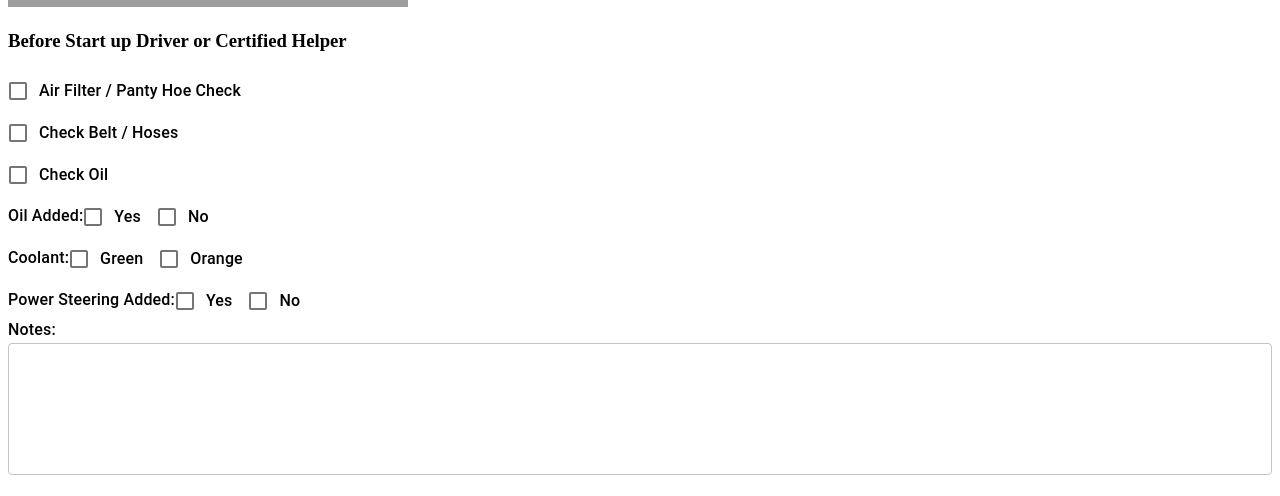
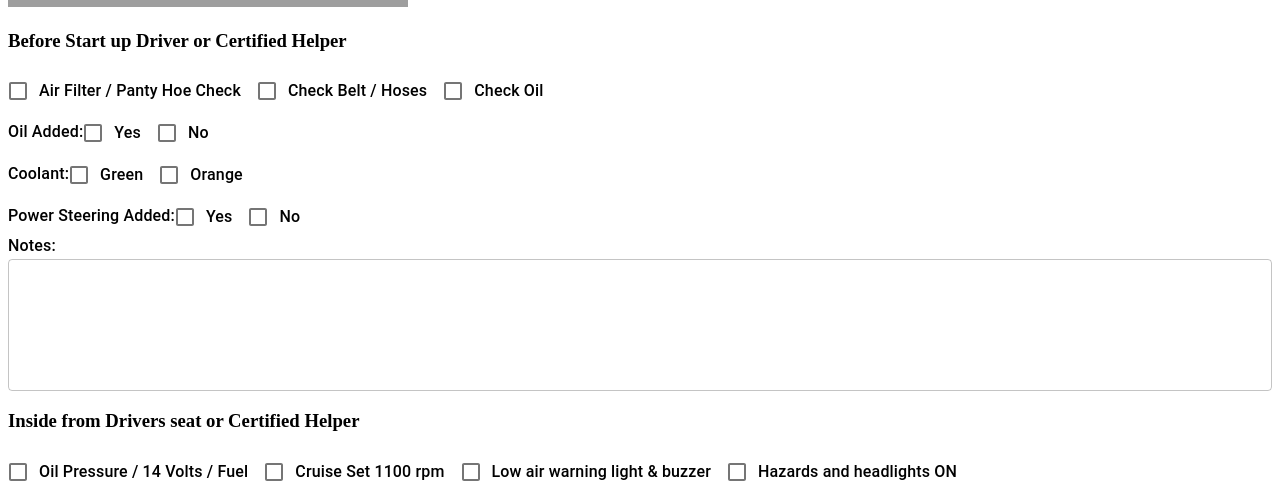
Before and after one commit to alexcravalho/GreenPDFInternal, a React app: page / in a window 1280 px wide. Shown: the part 301-797 px from the top of the page. Built offline with nearby package versions, Linux system fonts and the light colour scheme; grey boxes are pictures that could not be loaded; the HTML template or start-up script is replaced by a standard one.

Commit message:
removed outer div and reformatted in css

```diff
--- a/client/src/components/LabledCheckbox.tsx
+++ b/client/src/components/LabledCheckbox.tsx
@@ -1,6 +1,5 @@
 import React, { Component } from 'react';
-import { Checkbox, CheckboxProps } from '@material-ui/core';
-import FormControlLabel from '@material-ui/core/FormControlLabel';
+import { Checkbox, CheckboxProps, FormControlLabel } from '@material-ui/core';
 import { withStyles } from '@material-ui/core/styles';
 import { blue } from '@material-ui/core/colors';
 
@@ -33,14 +32,15 @@ export class LabledCheckbox extends Component<LabledCheckboxProps, LabledCheckbo
       checked: false
     }
     this.handleChange = this.handleChange.bind(this);
+    this.classParser = this.classParser.bind(this);
   }
 
-  handleChange = (name: string, clas: string) => (event: React.ChangeEvent<HTMLInputElement>) => {
+  handleChange(event: React.ChangeEvent<HTMLInputElement>, name: string, clas: string) {
     this.setState({ ...this.state, [name]: event.target.checked });
     this.props.appStateHandleCheck(event, clas)
   };
 
-  classParser = (s: string) => {
+  classParser(s: string) {
     s = s.toLowerCase();
     if (this.props.text !== "") {
       s = s + '-' + this.props.text.toLowerCase();
@@ -68,18 +68,16 @@ export class LabledCheckbox extends Component<LabledCheckboxProps, LabledCheckbo
 
   render() {
     return (
-      <div className="checkbox-row">
           <FormControlLabel
           control={
             <BlueCheckbox
               className={this.classParser(this.props.label)}
               checked={this.state.checked}
-              onChange={this.handleChange('checked', this.classParser(this.props.label))}
+              onChange={(event: React.ChangeEvent<HTMLInputElement>)=> this.handleChange(event, 'checked', this.classParser(this.props.label))}
               value="checked" />
           }
           label={<span style={{ fontWeight: 500 }}>{this.props.label}</span>}
         />
-      </div>
     )
   }
 };
```
